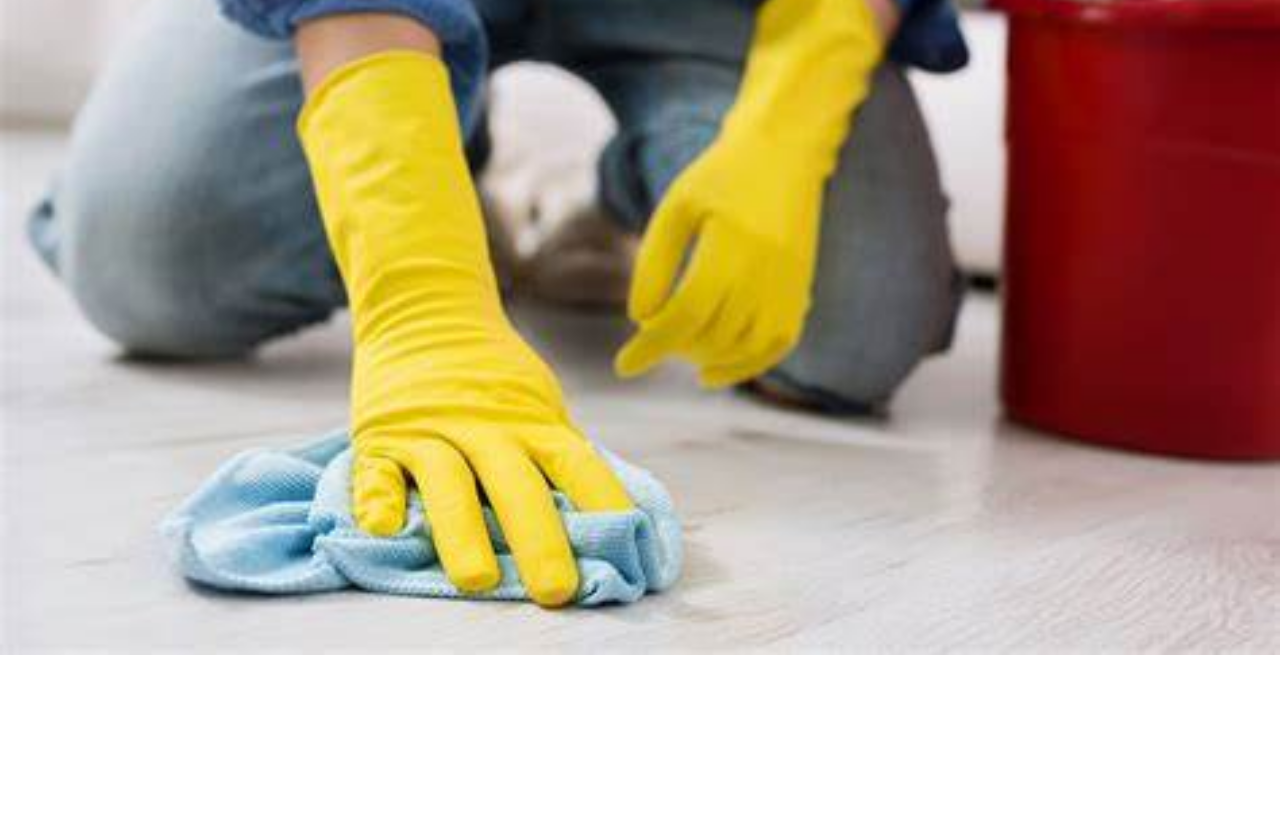
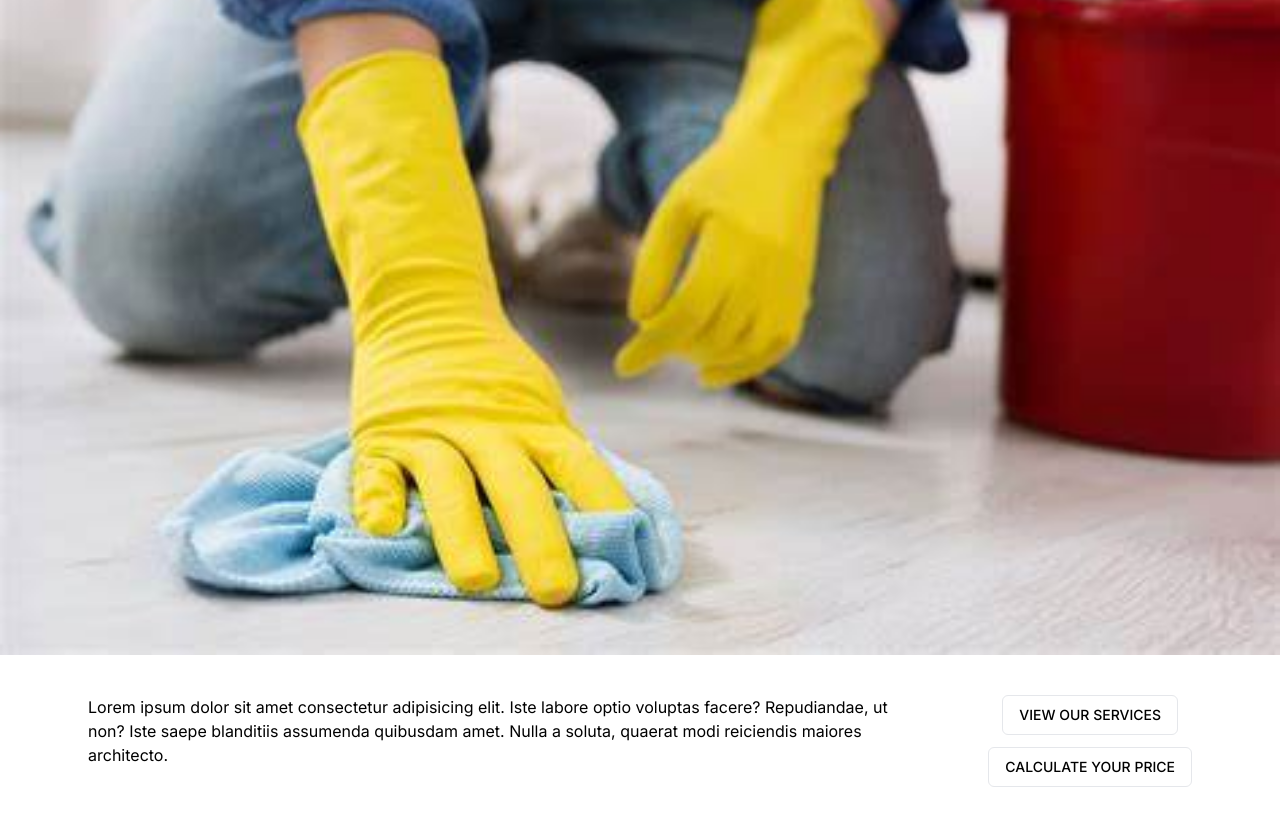
Before and after one commit to Gonzalo1709/CleanZone, a Next.js app: page / in a window 1280 px wide. Shown: the part 282-1108 px from the top of the page. Before the commit the page ends 937 px from the top, so only its background shows below. Built offline with nearby package versions, Linux system fonts and the light colour scheme.

Commit message:
Merged changes

```diff
--- a/src/app/page.tsx
+++ b/src/app/page.tsx
@@ -21,7 +21,7 @@ export default function Home() {
     <Carousel opts={{
         align: "center",
         loop: true,
-      }} className="w-screen">
+      }} className="w-screen ">
 
 
 
@@ -38,6 +38,8 @@ export default function Home() {
       </CarouselContent>
 
     </Carousel>
+
+    <CalculatePrice />
     </>
   );
 }
```
